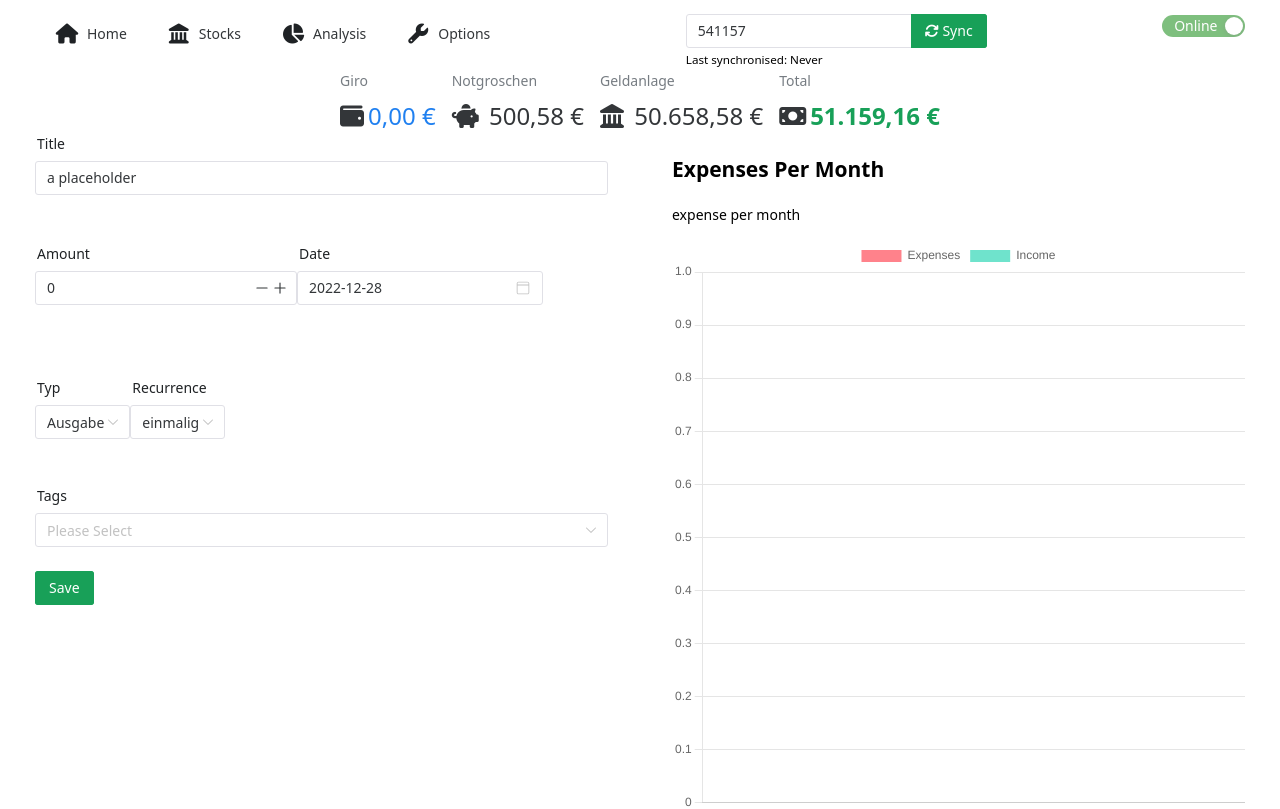
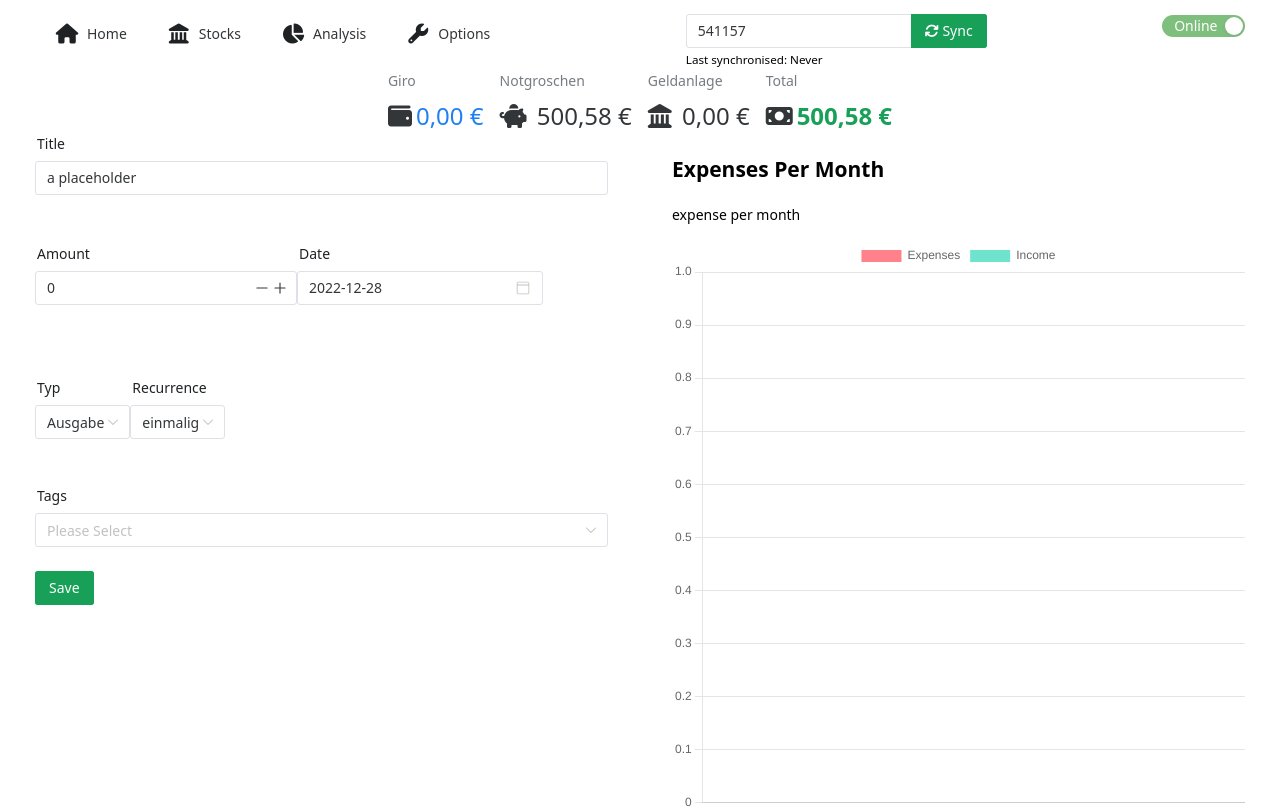
Before and after one commit to njustus/budgeting, a Vue app in the folder app/: page /#/transactions in a window 1280 px wide. Shown: the top 809 px of the page. Built offline with nearby package versions, Linux system fonts and the light colour scheme.

Commit message:
calculate depotBalance

```diff
--- a/app/src/components/evaluations/dashboard-headline.vue
+++ b/app/src/components/evaluations/dashboard-headline.vue
@@ -2,11 +2,12 @@
 import {useAppStore} from '@/stores/app-state'
 import {currency} from '@/utils/formats'
 import FaIcon from '@/components/common/fa-icon.vue'
+import {computed} from "vue";
 
 const store = useAppStore()
 const notgroschen = 500.58
-const depot = 50658.58
-const everything = store.totalBalance + notgroschen + depot
+const depot = computed(() => store.depotBalance)
+const everything = computed(() => store.totalBalance + notgroschen + depot.value)
 
 </script>
 
--- a/app/src/stores/app-state.ts
+++ b/app/src/stores/app-state.ts
@@ -10,6 +10,7 @@ import {
 } from '@/models'
 import {defineStore} from 'pinia'
 import {eachMonthOfInterval, eachQuarterOfInterval, eachYearOfInterval, isWithinInterval} from 'date-fns'
+import * as R from "ramda";
 
 export const useAppStore = defineStore('app-state', {
   state: (): AppState => {
@@ -113,6 +114,10 @@ export const useAppStore = defineStore('app-state', {
       })
 
       return sums
+    },
+
+    depotBalance(state: AppState): number {
+      return R.sum(state.depot.subscribedStocks.map(stock => stock.count*stock.stockInfo.exchange.price))
     }
   }
 })
```
